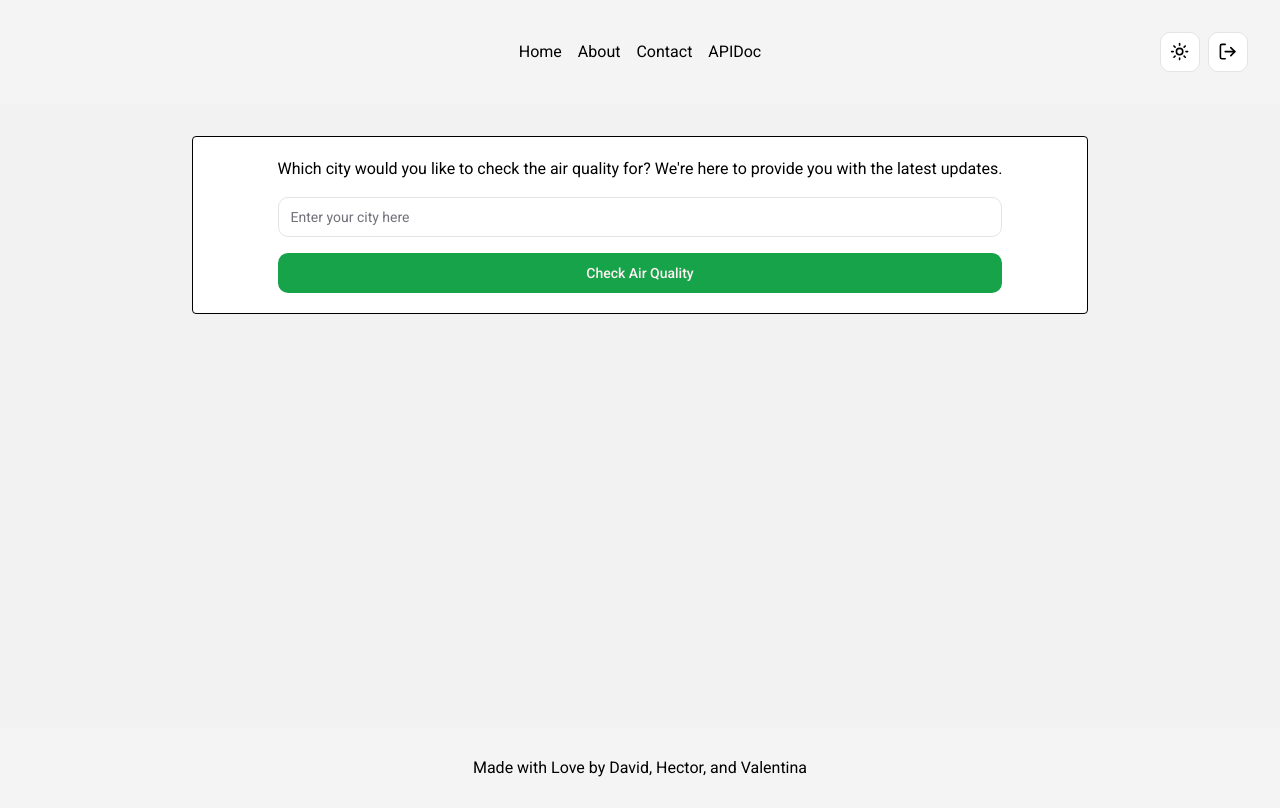
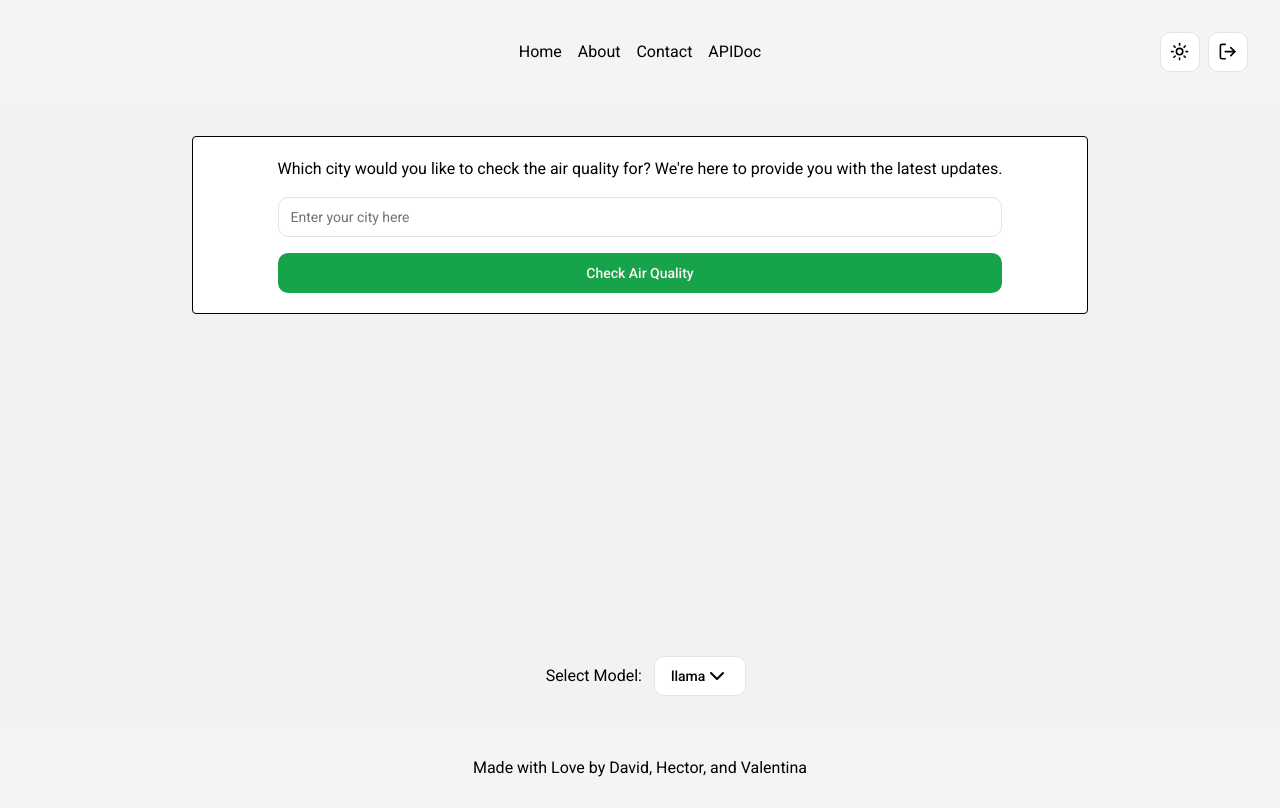
Before and after one commit to ItalianCookieMonster/AQ-app, a React (Vite) app: page /home in a window 1280 px wide. Built offline with nearby package versions, Linux system fonts and the light colour scheme.

Commit message:
send model

```diff
--- a/src/api/getAirQualityInfo.js
+++ b/src/api/getAirQualityInfo.js
@@ -4,6 +4,9 @@ export const getAirQualityInfo = async ({
   question,
   whatIsUserDoingAtTheMoment,
 }) => {
+  // get saved model from local storage
+  const model = localStorage.getItem("model");
+
   // use fetch to call api endpoint
   try {
     const response = await fetch(
@@ -18,6 +21,7 @@ export const getAirQualityInfo = async ({
           question,
           userParams,
           whatIsUserDoingAtTheMoment,
+          model: model || "llama",
         }),
       }
     );
--- a/src/components/CustomQuestion/CustomQuestion.jsx
+++ b/src/components/CustomQuestion/CustomQuestion.jsx
@@ -2,7 +2,6 @@
 import { Textarea } from "@/components/ui/textarea";
 import { Button } from "../ui/button";
 import { useState } from "react";
-import SelectModel from "../SelectModel/SelectModel";
 
 const CustomQuestion = ({ handleSubmitQuestion }) => {
   const [question, setQuestion] = useState("");
@@ -12,35 +11,37 @@ const CustomQuestion = ({ handleSubmitQuestion }) => {
   };
 
   const handleKeyDown = (event) => {
-        if (event.key === 'Enter' && !event.shiftKey) {
+    if (event.key === "Enter" && !event.shiftKey) {
       event.preventDefault();
       handleSubmit(event);
     }
-    }
+  };
 
   const handleSubmit = (event) => {
     event.preventDefault();
     handleSubmitQuestion(question);
-
   };
   return (
     <div className="p-3 rounded-[20px] mt-8 w-full flex flex-col items-center justify-center gap-5">
       <h2 className="w-full text-lg font-medium lg:w-[60vw] max-w-[800px]">{`Hey! Just checking in to see what’s happening on your end. Your current activities could give us great clues on how to boost your air quality. Mind sharing what you're doingy`}</h2>
 
-            <form onSubmit={handleSubmit} className="w-full flex flex-col items-center justify-center gap-5">
+      <form
+        onSubmit={handleSubmit}
+        className="w-full flex flex-col items-center justify-center gap-5"
+      >
         <Textarea
           className="w-full md:w-[80%]"
           placeholder="Type your question here..."
           value={question}
           onChange={handleQuestionChange}
-                    onKeyDown={handleKeyDown} />
-                <Button type="submit" className="block w-[80%]">Send message</Button>
+          onKeyDown={handleKeyDown}
+        />
+        <Button type="submit" className="block w-[80%]">
+          Send message
+        </Button>
       </form>
+    </div>
+  );
+};
 
-
-            <SelectModel />
-        </div>
-    )
-}
-
-export default CustomQuestion
+export default CustomQuestion;
--- a/src/components/SelectModel/SelectModel.jsx
+++ b/src/components/SelectModel/SelectModel.jsx
@@ -3,34 +3,37 @@ import {
   DropdownMenuContent,
   DropdownMenuItem,
   DropdownMenuTrigger,
-} from "@/components/ui/dropdown-menu"
-import { Button } from "../ui/button"
+} from "@/components/ui/dropdown-menu";
+import { Button } from "../ui/button";
 import { useState } from "react";
 import { ChevronDown } from "lucide-react";
 
 const SelectModel = () => {
-    const [model, setModel] = useState("llama");
-
-    console.log(model)
+  const [currentModel, setCurrentModel] = useState("llama");
+  const handleSetModel = (model) => {
+    setCurrentModel(model);
+    // save model to local storage
+    localStorage.setItem("model", model);
+  };
 
   return (
     <DropdownMenu className="absolute top-1right-1">
       <DropdownMenuTrigger>
         <span className="mx-3">Select Model:</span>
-                <Button variant="outline">{model}
+        <Button variant="outline">
+          {currentModel}
           <ChevronDown />
         </Button>
       </DropdownMenuTrigger>
       <DropdownMenuContent align="end">
-                <DropdownMenuItem onClick={() => setModel("llama")}>
-                    lLama
+        <DropdownMenuItem onClick={() => handleSetModel("llama")}>
+          llama
         </DropdownMenuItem>
-                <DropdownMenuItem onClick={() => setModel("mistral")}>
+        <DropdownMenuItem onClick={() => handleSetModel("mistral")}>
           mistral
         </DropdownMenuItem>
       </DropdownMenuContent>
     </DropdownMenu>
-
-    )
-}
-export default SelectModel
+  );
+};
+export default SelectModel;
--- a/src/pages/Hompage/Homepage.jsx
+++ b/src/pages/Hompage/Homepage.jsx
@@ -1,6 +1,7 @@
 import { useState } from "react";
 import CityInputForm from "@/components/CityInputForm/CityInputForm";
 import Questions from "@/components/Questions/Questions";
+import SelectModel from "@/components/SelectModel/SelectModel";
 
 const Homepage = () => {
   const [city, setCity] = useState("");
@@ -11,12 +12,15 @@ const Homepage = () => {
   };
 
   return city === "" ? (
+    <>
       <CityInputForm
         onSubmit={handleCitySubmit}
         initialCity={city}
         promptText="Which city would you like to check the air quality for? We're here to provide you with the latest updates."
         className="bg-background border border-solid flex-col"
       />
+      <SelectModel />
+    </>
   ) : (
     <>
       <header className="mb-8 text-center max-w-[600px]">
```
Lines whose indentation alone changed are shown as unchanged.
